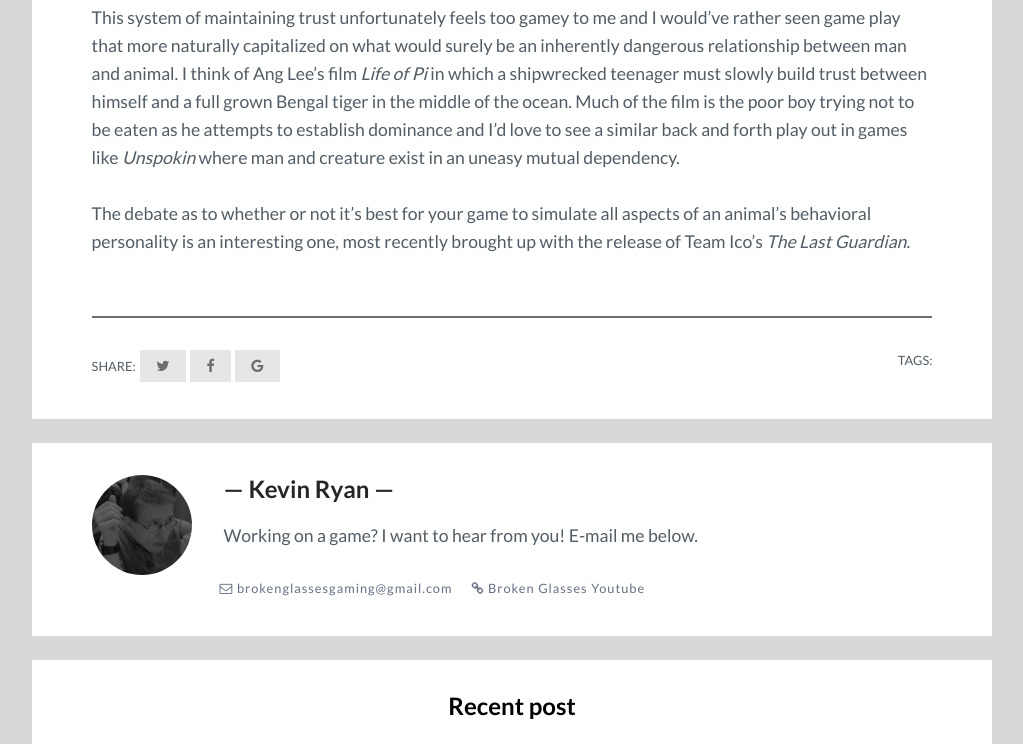
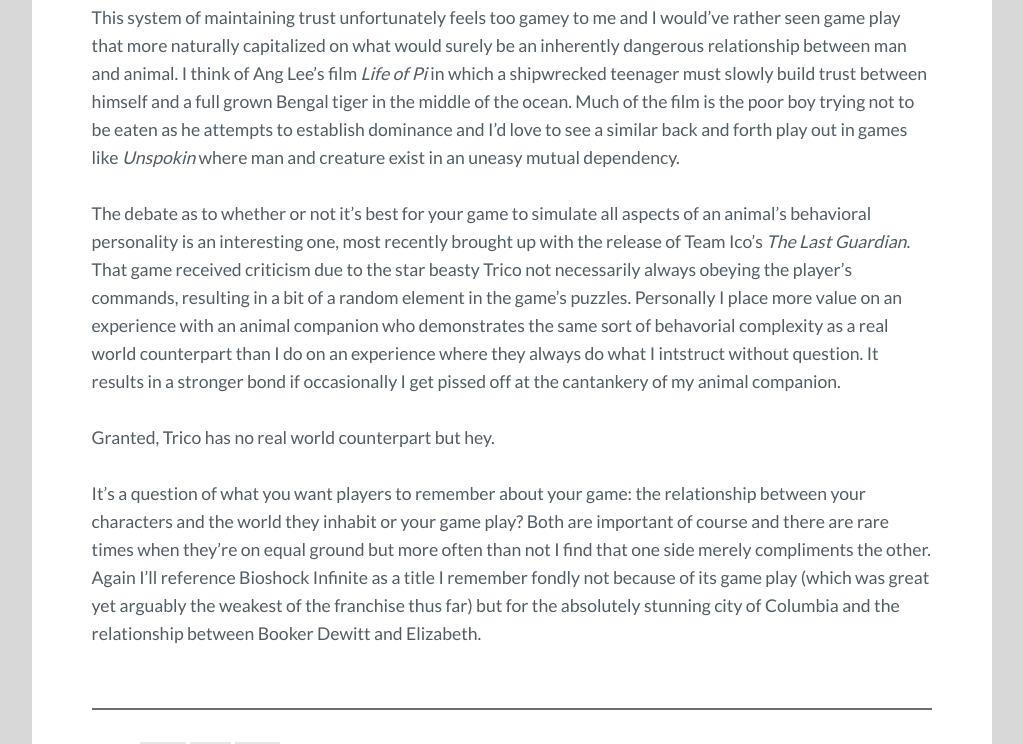
Before and after one commit to pizzapgh/broken_glasses, a Jekyll site: the page built from _posts/2017-12-04-unspokin-is-a-flawed-but-beautiful-little-game.markdown, in a window 1280 px wide and 900 px high, scrolled down 5636 px, cut to the strip 29-773 px from the top of the window. Shown: the whole strip, without its empty margins (128-1151 px from the left). Built offline with Jekyll 4.4.1, drawn with Linux system fonts in a browser that asks for light colours; nearby versions of some CDN libraries; our own code applies the rules of GitHub Pages for plain Markdown files; comment, search, counter and statistics services are not loaded.

Commit message:
Updated Unspokin Is A Flawed But Beautiful Little Game

```diff
--- a/_posts/2017-12-04-unspokin-is-a-flawed-but-beautiful-little-game.markdown
+++ b/_posts/2017-12-04-unspokin-is-a-flawed-but-beautiful-little-game.markdown
@@ -52,6 +52,8 @@
 
 This system of maintaining trust unfortunately feels too gamey to me and I would've rather seen game play that more naturally capitalized on what would surely be an inherently dangerous relationship between man and animal. I think of Ang Lee's film *Life of Pi* in which a shipwrecked teenager must slowly build trust between himself and a full grown Bengal tiger in the middle of the ocean. Much of the film is the poor boy trying not to be eaten as he attempts to establish dominance and I'd love to see a similar back and forth play out in games like *Unspokin* where man and creature exist in an uneasy mutual dependency.
 
+The debate as to whether or not it's best for your game to simulate all aspects of an animal's behavioral personality is an interesting one, most recently brought up with the release of Team Ico's *The Last Guardian*. That game received criticism due to the star beasty Trico not necessarily always obeying the player's commands, resulting in a bit of a random element in the game's puzzles. Personally I place more value on an experience with an animal companion who demonstrates the same sort of behavorial complexity as a real world counterpart than I do on an experience where they always do what I intstruct without question. It results in a stronger bond if occasionally I get pissed off at the cantankery of my animal companion.
 
+Granted, Trico has no real world counterpart but hey.
 
-The debate as to whether or not it's best for your game to simulate all aspects of an animal's behavioral personality is an interesting one, most recently brought up with the release of Team Ico's *The Last Guardian*.
+It's a question of what you want players to remember about your game: the relationship between your characters and the world they inhabit or your game play? Both are important of course and there are rare times when they're on equal ground but more often than not I find that one side merely compliments the other. Again I'll reference Bioshock Infinite as a title I remember fondly not because of its game play (which was great yet arguably the weakest of the franchise thus far) but for the absolutely stunning city of Columbia and the relationship between Booker Dewitt and Elizabeth.
```
